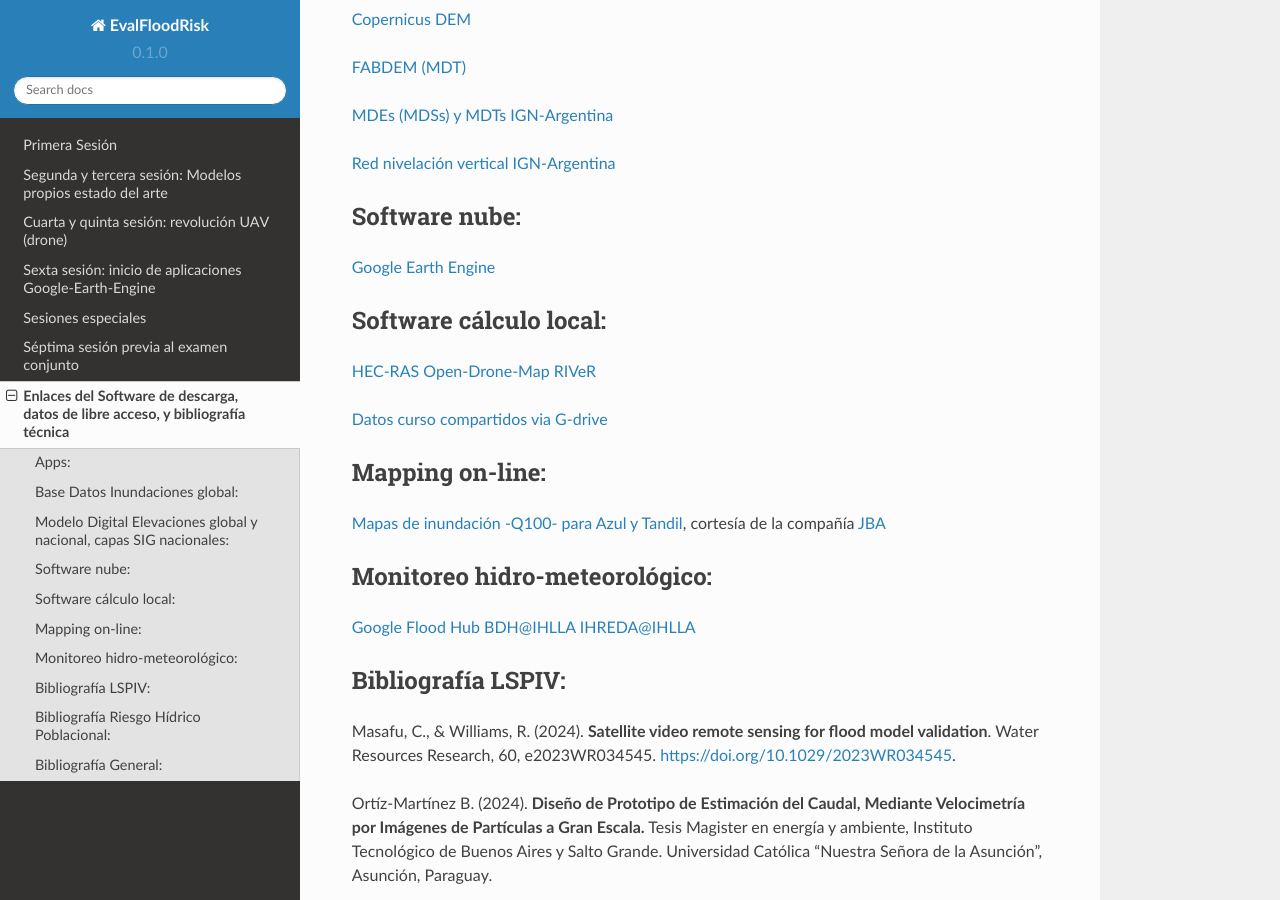
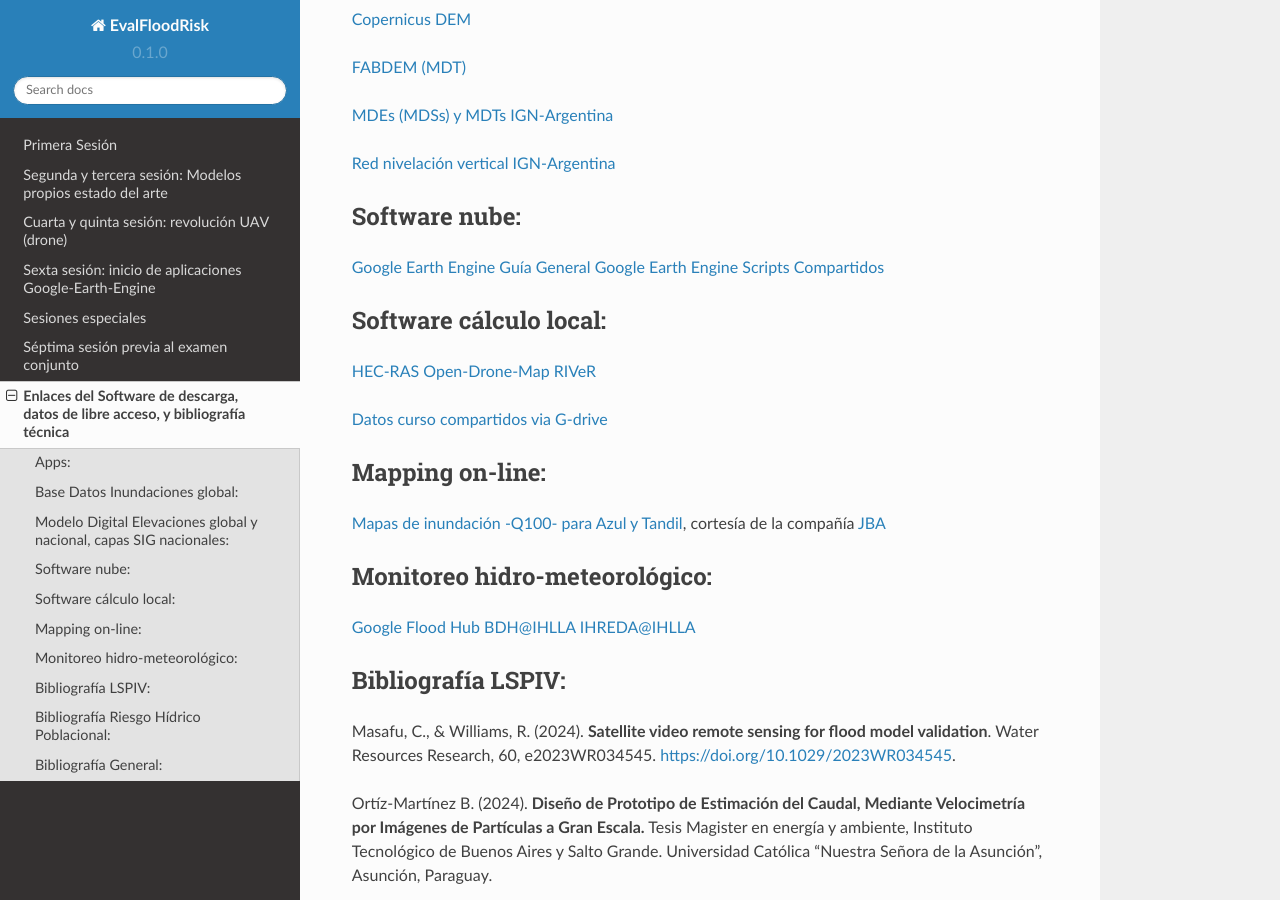
Before and after one commit to ivillamadrid/EvalFloodRisk_RSSWE, a Sphinx documentation site: the page built from docs/source/software.rst, in a window 1280 px wide and 900 px high, scrolled down 581 px. Built offline with Sphinx 7.4.7 and the Read the Docs theme 2.0.0, drawn with Linux system fonts in a browser that asks for light colours.

Commit message:
Update software.rst

```diff
--- a/docs/source/software.rst
+++ b/docs/source/software.rst
@@ -33,8 +33,8 @@
 
 Software nube:
 --------------
-`Google Earth Engine <https://developers.google.com/earth-engine/>`_
-
+`Google Earth Engine Guía General <https://developers.google.com/earth-engine/>`_
+`Google Earth Engine Scripts Compartidos <https://code.earthengine.google.com/?accept_repo=users/ivillamadrid/UNCA>`_
 
 Software cálculo local:
 -----------------------
```
